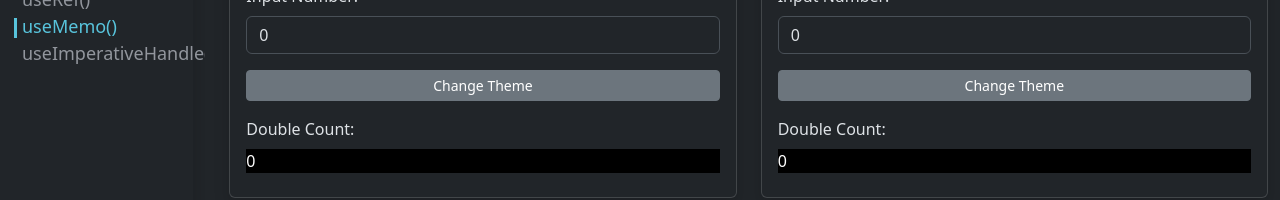
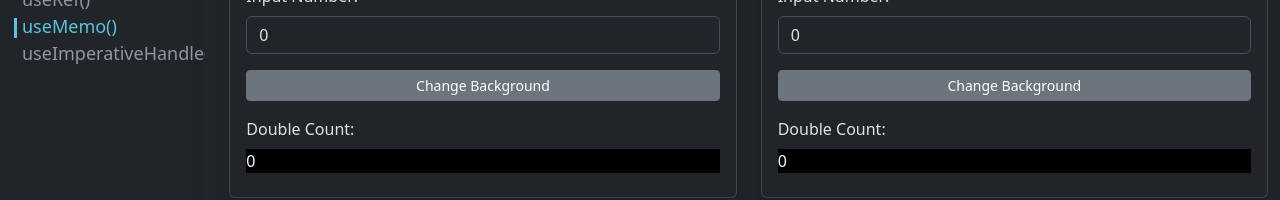
Before and after one commit to alonzojoe/react-hooks-guide, a React (Vite) app: page /use-memo in a window 1280 px wide. Shown: the part 210-410 px from the top of the page. Built offline with nearby package versions, Linux system fonts and the light colour scheme.

Commit message:
feat: Add referential equality demonstration in WithUseMemo component

```diff
--- a/src/pages/use-memo/components/WithUseMemo.jsx
+++ b/src/pages/use-memo/components/WithUseMemo.jsx
@@ -1,4 +1,4 @@
-import React, { useState, useMemo } from "react";
+import React, { useState, useMemo, useEffect } from "react";
 import Card from "@/components/UI/Card";
 
 const WithUseMemo = ({ slowCalculation }) => {
@@ -9,10 +9,16 @@ const WithUseMemo = ({ slowCalculation }) => {
   const doubleCount = useMemo(() => {
     return slowCalculation(count);
   }, [count]);
-  const themeStyle = {
-    background: lightMode ? "white" : "black",
-    color: lightMode ? "black" : "white",
-  };
+  const themeStyle = useMemo(() => {
+    return {
+      background: lightMode ? "white" : "black",
+      color: lightMode ? "black" : "white",
+    };
+  }, [lightMode]);
+
+  useEffect(() => {
+    console.log("Background has been changed!");
+  }, [themeStyle]);
 
   return (
     <Card className="shadow py-2" style={{ width: "100%" }}>
@@ -34,7 +40,7 @@ const WithUseMemo = ({ slowCalculation }) => {
             className="btn btn-sm btn-secondary"
             onClick={() => setLightMode((prev) => !prev)}
           >
-            Change Theme
+            Change Background
           </button>
           <div className="form-group">
             <label className="mb-2">Double Count:</label>
--- a/src/pages/use-memo/components/WithoutUseMemo.jsx
+++ b/src/pages/use-memo/components/WithoutUseMemo.jsx
@@ -32,7 +32,7 @@ const WithoutUseMemo = ({ slowCalculation }) => {
             className="btn btn-sm btn-secondary"
             onClick={() => setLightMode((prev) => !prev)}
           >
-            Change Theme
+            Change Background
           </button>
           <div className="form-group">
             <label className="mb-2">Double Count:</label>
```
